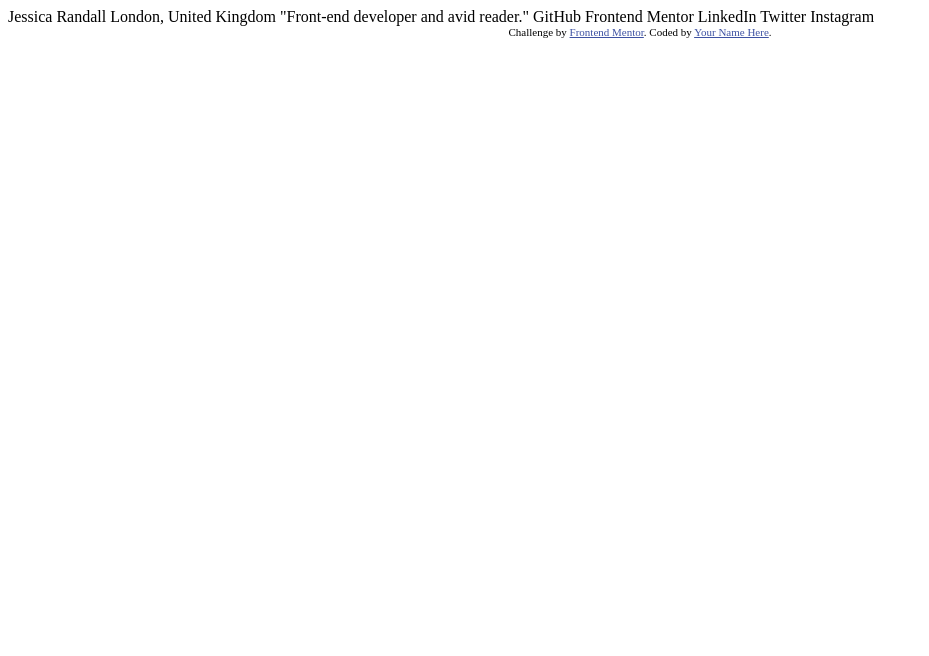
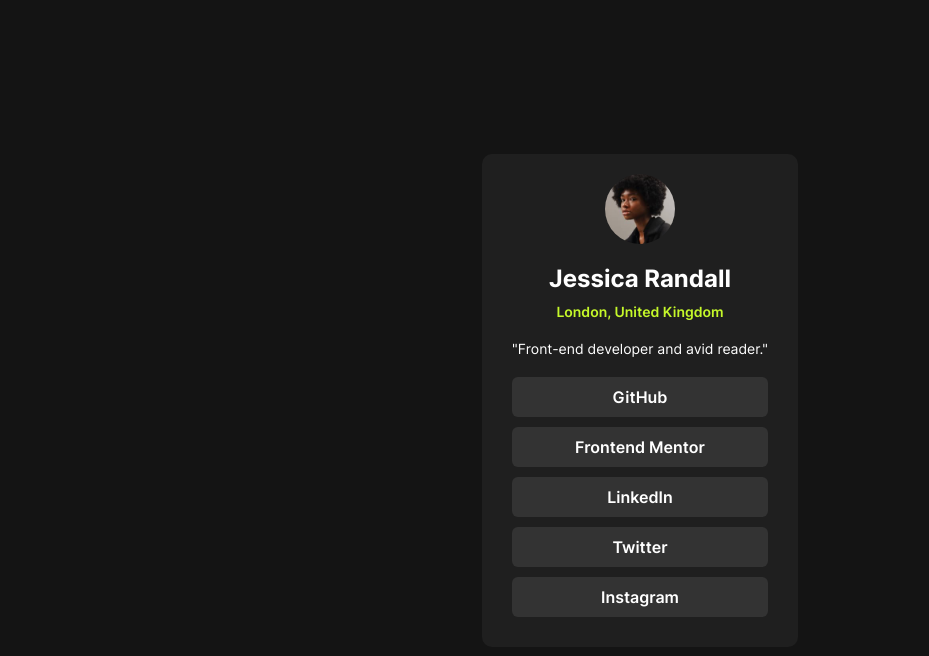
Before and after one commit to TowhidKhan-code/social-links, a plain HTML site: page index.html in a window 1280 px wide. Shown: the whole page, without its empty margins (0-929 px from the left). Drawn offline with Linux system fonts and the light colour scheme; a web font is replaced by a local one.

Commit message:
Completed using basic css added hover state

```diff
--- a/index.html
+++ b/index.html
@@ -5,30 +5,102 @@
   <meta name="viewport" content="width=device-width, initial-scale=1.0"> <!-- displays site properly based on user's device -->
 
   <link rel="icon" type="image/png" sizes="32x32" href="./assets/images/favicon-32x32.png">
-
+  <link rel="stylesheet" href="https://fonts.google.com/specimen/Inter">
   <title>Frontend Mentor | Social links profile</title>
 
-  <!-- Feel free to remove these styles or customise in your own stylesheet 👍 -->
   <style>
-    .attribution { font-size: 11px; text-align: center; }
-    .attribution a { color: hsl(228, 45%, 44%); }
+    @font-face {
+      font-family: "Inter";
+      src: url(./assets/fonts/Inter-VariableFont_slnt\,wght.ttf);
+    }
+
+    *{
+      margin: 0;
+      padding: 0;
+      box-sizing: border-box;
+    }
+    body{
+      display: flex;
+      justify-content: center;
+      align-items: center;
+      height: 100vh;
+      background-color: hsl(0, 0%, 8%);
+      font-family: "Inter",sans-serif;
+    }
+
+    .social-container{
+      background-color: hsl(0, 0%, 12%);
+      display: flex;
+      flex-direction: column;
+      align-items: center;
+      justify-content: center;
+      color: hsl(0, 0%, 100%);
+      padding: 20px 30px;
+      border-radius: 10px;
+    }
+
+    .profile-img{
+      border-radius: 50%;
+      width: 70px;
+      height: 70px;
+      margin-bottom: 20px;
+    }
+
+    .name{
+      font-weight: 700;
+      font-size: 24px;
+      margin-bottom: 10px;
+    }
+
+    .address{
+      font-style: normal;
+      color: hsl(75, 94%, 57%);
+      font-weight: 600;
+      font-size: 14px;
+      margin-bottom: 20px;
+    }
+    .info{
+      font-size: 14px;
+      font-weight: 400;
+      margin-bottom: 20px;
+    }
+
+    .social-link{
+      text-decoration: none;
+      color: inherit;
+      background-color: hsl(0, 0%, 20%);
+      width: 100%;
+      margin-bottom: 10px;
+      text-align: center;
+      padding: 10px 0;
+      border-radius: 6px;
+      font-weight: 600;
+      font-family: inherit;
+    }
+
+    .social-link:hover,
+    .social-link:focus{
+      background-color: hsl(75, 94%, 57%);
+      color: hsl(0, 0%, 20%)
+    }
+
+
+
+
   </style>
 </head>
 <body>
+  <div class="social-container">
+    <img src="./assets/images/avatar-jessica.jpeg" alt="Image of Jessica Randall" class="profile-img">
+    <p class="name">Jessica Randall</p>
+    <address class="address">London, United Kingdom</address>
+    <p class="info">"Front-end developer and avid reader."</p>
+    <a href="" class="social-link">GitHub</a>
+    <a href="" class="social-link">Frontend Mentor</a>
+    <a href="" class="social-link">LinkedIn</a>
+    <a href="" class="social-link">Twitter</a>
+    <a href="" class="social-link">Instagram</a>
 
-  Jessica Randall
-  London, United Kingdom
-  "Front-end developer and avid reader."
-
-  GitHub
-  Frontend Mentor
-  LinkedIn
-  Twitter
-  Instagram
-
-  <div class="attribution">
-    Challenge by <a href="https://www.frontendmentor.io?ref=challenge" target="_blank">Frontend Mentor</a>.
-    Coded by <a href="#">Your Name Here</a>.
   </div>
 </body>
 </html>
```
Also changed, not shown: solution.png (added), 2 other files.
